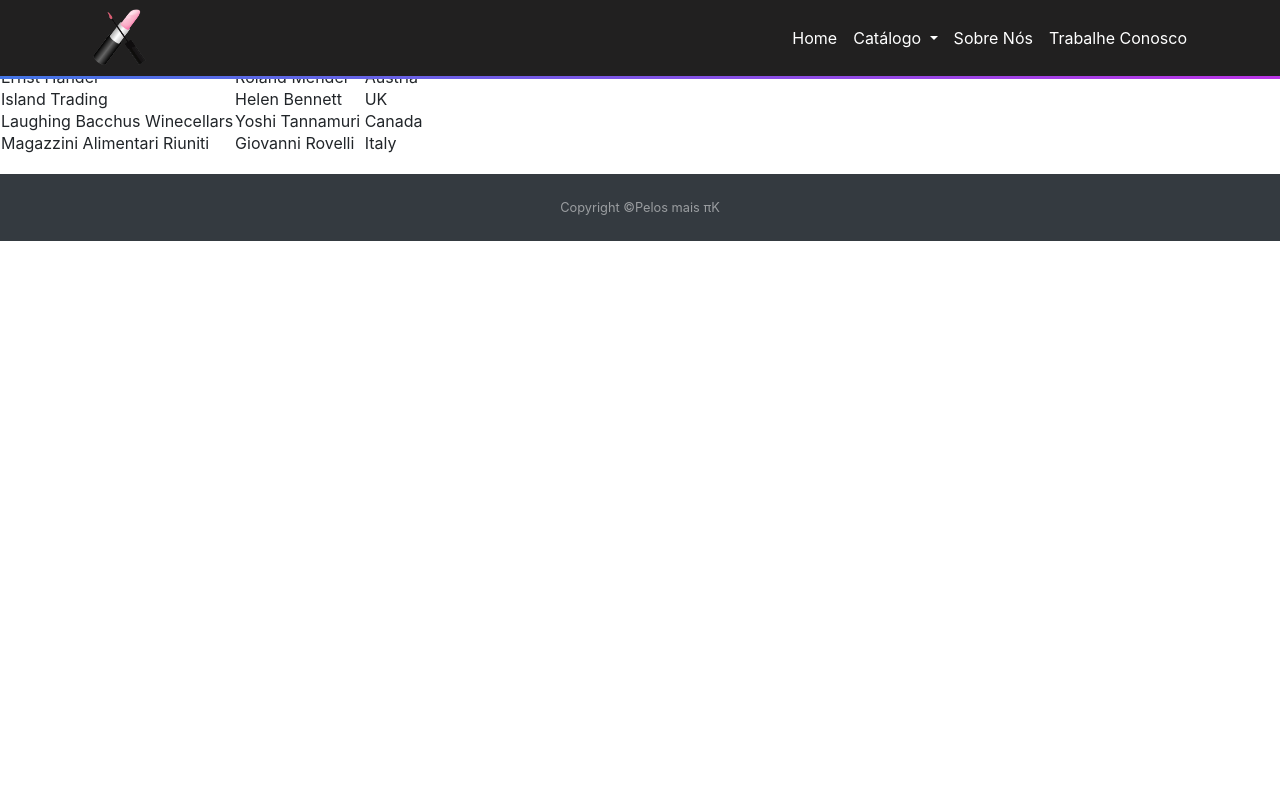
After one commit to WillianDanielCalefi/ProgWeb, a PHP site: page /produto/consultar.php in a window 1280 px wide. The commit adds this page. Run offline with PHP 8.4, Linux system fonts and the light colour scheme; some libraries are stand-ins or nearby versions.

```diff
--- /dev/null
+++ b/index.php
@@ -0,0 +1,6 @@
+<?php
+  require('config/config.php');
+  var_dump($conn);
+  die;
+	header("Location: home.php");
+?>
--- /dev/null
+++ b/produto/consultar.php
@@ -0,0 +1,155 @@
+<html lang="en">
+<head>
+    <meta charset="UTF-8">
+    <meta name="viewport" content="width=device-width, initial-scale=1.0">
+    <title>Cosméticos</title>
+    <link rel="icon" type="image/jpg" href="../assets/img/icone.png"/>
+
+    <!-- configurações padrão do navegaor -->
+    <meta name="viewport" content="whidth=device-width,initial-scale=1, shink-to-fit=no">
+    <!--Faz a chamada do bootstrap -->
+    <link rel="stylesheet" type="text/css" href="../assets/css/bootstrap.min.css">
+
+    <link rel="stylesheet" type="text/css" href="//cdn.datatables.net/1.10.21/css/jquery.dataTables.min.css">
+    <script type="text/javascript" src="//cdn.datatables.net/1.10.21/js/jquery.dataTables.min.js"></script>
+
+    <style>
+      .gradiente{
+        border-bottom: 3px solid;
+        border-image-source: linear-gradient(45deg, rgb(67, 117, 230), rgb(194, 48, 230));
+        border-image-slice: 1;
+      }
+
+      .transition-border{
+        width: 100px;
+        border-bottom: 3px solid;
+        border-image-source: linear-gradient(45deg, rgb(67, 117, 230), rgb(194, 48, 230));
+        border-image-slice: 1;
+        transition: width 0.5s;
+      }
+      div.transition:hover .transition-border{
+        transition: width 0.5s;
+        width: 100%;
+      }
+
+      .desfoc{
+        box-shadow: 0 .15rem 1.75rem 0 rgba(58,59,69,.15)!important;
+      }
+
+      .bloco_central{
+        margin-left: auto;
+        margin-right: auto;
+      }
+    </style>
+
+    <nav class="navbar navbar-expand-lg navbar-light gradiente" style="background-color: #212020; position: fixed; z-index: 16; width: 100%;">
+      <div class="container">
+          <a style="width: 80px; height: 60px;" href="home.php"><img style="width: 70%; margin-left: 7px;" src="../../assets/img/icone.png" alt=""></a>
+          <button class="navbar-toggler" type="button" data-toggle="collapse" data-target="#navbarNavDropdown" aria-controls="navbarNavDropdown" aria-expanded="false" aria-label="Alterna navegação">
+          <span class="navbar-toggler-icon"></span>
+          </button>
+          <div class="collapse navbar-collapse" id="navbarNavDropdown" style="flex: inherit;">
+            <ul class="navbar-nav">
+              <li class="nav-item active">
+              <a style="color: white;" class="nav-link" href="#home">Home<span class="sr-only">(Página atual)</span></a>
+              </li>
+              <li class="nav-item dropdown">
+                <a style="color: white;" class="nav-link dropdown-toggle" href="#" id="navbarDropdownMenuLink" role="button" data-toggle="dropdown" aria-haspopup="true" aria-expanded="false">
+                    Catálogo
+                </a>
+                <div class="dropdown-menu" aria-labelledby="navbarDropdownMenuLink">
+                    <a class="dropdown-item" href="catalogo.php#maquiagem">Maquiagem</a>
+                    <a class="dropdown-item" href="catalogo.php#higiene">Higiene Pessoal</a>
+                    <a class="dropdown-item" href="catalogo.php">Perfumaria</a>
+                    <a class="dropdown-item" href="catalogo.php">Infantil</a>
+                </div>
+                </li>
+              <li class="nav-item">
+              <a style="color: white;" class="nav-link" href="sobrenos.php">Sobre Nós</a>
+              </li>
+              <li class="nav-item">
+              <a style="color: white;" class="nav-link" href="trab_conosco.php">Trabalhe Conosco</a>
+              </li>
+
+            </ul>
+          </div>
+      </div>
+    </nav>
+
+
+</head>
+<body>
+
+    <section>
+
+        <table>
+            <tr>
+                <th>Company</th>
+                <th>Contact</th>
+                <th>Country</th>
+            </tr>
+            <tr>
+                <td>Alfreds Futterkiste</td>
+                <td>Maria Anders</td>
+                <td>Germany</td>
+            </tr>
+            <tr>
+                <td>Centro comercial Moctezuma</td>
+                <td>Francisco Chang</td>
+                <td>Mexico</td>
+            </tr>
+            <tr>
+                <td>Ernst Handel</td>
+                <td>Roland Mendel</td>
+                <td>Austria</td>
+            </tr>
+            <tr>
+                <td>Island Trading</td>
+                <td>Helen Bennett</td>
+                <td>UK</td>
+            </tr>
+            <tr>
+                <td>Laughing Bacchus Winecellars</td>
+                <td>Yoshi Tannamuri</td>
+                <td>Canada</td>
+            </tr>
+            <tr>
+                <td>Magazzini Alimentari Riuniti</td>
+                <td>Giovanni Rovelli</td>
+                <td>Italy</td>
+            </tr>
+        </table>
+
+
+        <footer id="sticky-footer" class="py-4 bg-dark text-white-50" style="margin-top: 20px;">
+          <div class="container text-center">
+            <small>Copyright &copy;Pelos mais πK</small>
+          </div>
+        </footer>
+    </section>
+
+      <script>
+        function myFunction() {
+          var x = document.getElementById("myTopnav");
+          if (x.className === "topnav") {
+            x.className += " responsive";
+          } else {
+            x.className = "topnav";
+          }
+        }
+      </script>
+
+    <!-- Faz a chamada do jquery -->
+    <script type="text/javascript" src="../assets/js/jquery-3.4.1.min.js"></script>
+    <!-- Faz a chamada do bundle -->
+    <script type="text/javascript" src="../assets/js/bootstrap.bundle.min.js"></script>
+
+    <script>
+        $(document).ready( function () {
+            $('#table').DataTable();
+        } );
+    </script>
+
+
+</body>
+</html>
```
Also changed, not shown: catalogo.php (renamed from catalogo.html, +7 -7 lines), compras.php (renamed from compras.html, +10 -10 lines), config/config.php (added, +10 -0 lines), home.php (renamed from home.html, +8 -8 lines), index.html (deleted, +0 -9 lines), sobrenos.php (renamed from sobrenos.html, +8 -8 lines), trab_conosco.php (renamed from trab_conosco.html, +8 -8 lines).
